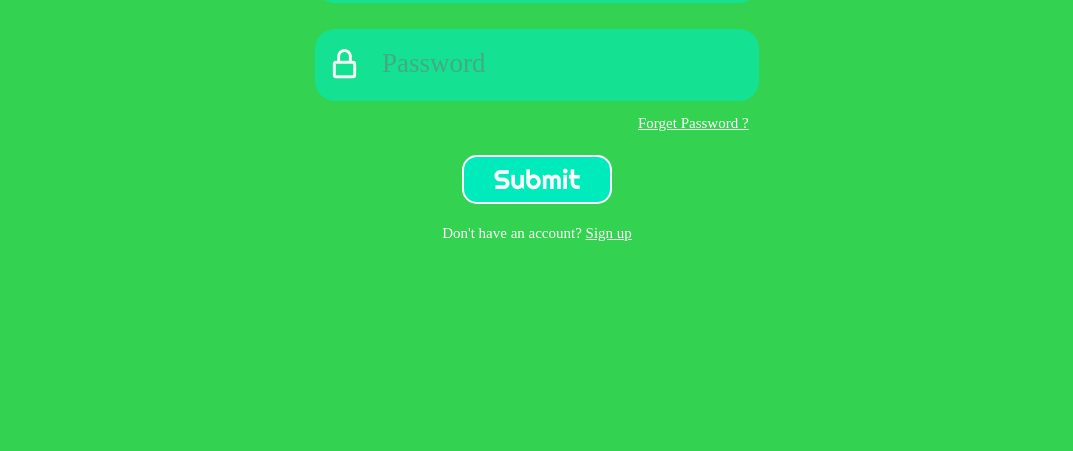
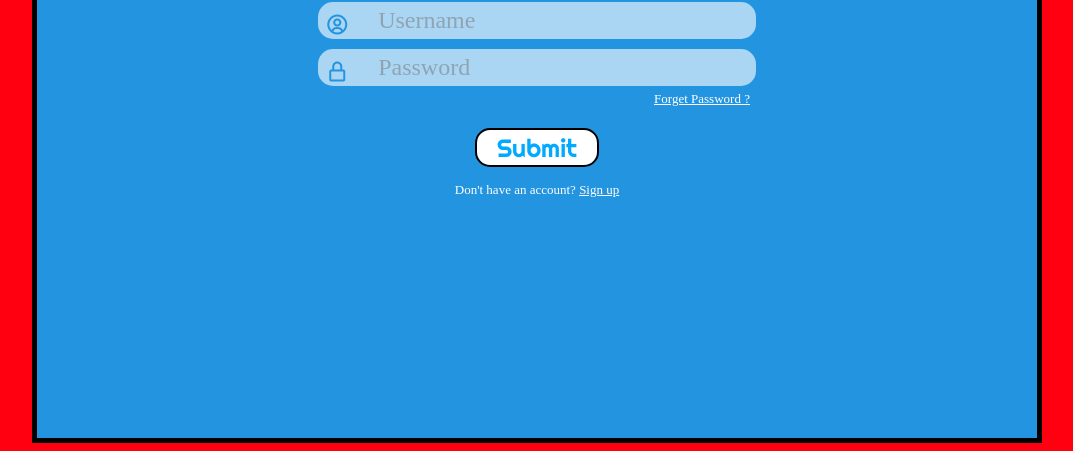
Before and after one commit to Amine-Nova/LoginP, a plain HTML site: page index.html in a window 1280 px wide. Shown: the part 485-936 px from the top of the page, without its empty margins (103-1176 px from the left). Before the commit the page ends 816 px from the top, so only its background shows below. Drawn offline with nearby package versions, Linux system fonts and the light colour scheme.

Commit message:
flex box imple

```diff
--- a/index.html
+++ b/index.html
@@ -9,23 +9,28 @@
     <title>Website</title>
 </head>
 <body>
-    <p class="Name">Login</p>
-    <div>
-        <input class="user" type="text" placeholder="Username">
-        <div>
+    <div class="border">
+        <form class="all" action="">
+            <h2 class="login">Login</h2>
+            <div class="input">
+                <div class="user">
                     <i class='bx bx-user-circle ui'></i>
+                    <input type="text" placeholder="Username">
                 </div>
+                <div class="pass">
+                    <i class='bx bx-lock-alt up' ></i>
+                    <input type="password" placeholder="Password">
+                </div>
+                <a class="fp" href="#">Forget Password ?</a>
             </div>
             <div>
-        <input class="pass" type="password" placeholder="Password">
-        <div>
-        <a class="fp" href="#">Forget Password ?</a>
-        <i class='bx bx-lock-alt up' ></i>
-        </div>
-    </div>
                 <button class="btn">Submit</button>
                 <div class="bottom-text">
                     Don't have an account? <a class="sign" href="#">Sign up</a>
             </div>
+        </form>
+    </div>
+
 </body>
+
 </html>
--- a/style.css
+++ b/style.css
@@ -1,105 +1,151 @@
 body
 {
-    min-height: 800px;
-    background-color: rgb(51, 210, 80, 1);
+    background-color: rgb(255, 0, 17);
+    min-width: 1000px;
     display: flex;
-    flex-direction: column;
     justify-content: center;
     align-items: center;
 }
-.Name
+
+.border
 {
-    color:rgb(0, 235, 188, 1);
+    width: 50%;
+    min-width: 1000px;
+    min-height: 800px;
+    height: 80vh;
+    border: 5px solid rgb(0, 0, 0);
+    display: flex;
+    background-color: rgb(35, 148, 224);
+    justify-content: center;
+    align-items: center;
+    margin-top: 110px;
+}
+.all
+{
+    display: flex;
+    flex-direction: column;
+    align-items: center;
+    gap: 1rem;
+    width: 75%;
+    min-width: 500px;
+    height: 40vh;
+    padding: 1rem;
+}
+.login
+{
+    margin: 0;
+    color:rgb(255, 255, 255);
     font-family: "Righteous", "Comic Sans";
+    text-align: center;
+    width: 100%;
+    height: 6vh;
     font-size: 85px;
-    font-weight: 400;
-    margin: 40px
+    padding-bottom: 50px;
 }
 
-.user, .pass {
-    background-color: rgba(0, 235, 188, 0.6);
-    width: 440px;
-    height: 70px;
+.input
+{
+    width: 515px;
+    height: 15vh;
+    display: flex;
+    flex-direction: column;
+    align-items: center;
+    justify-content: center;
+}
+.user, .pass
+{
+    display: flex;
+    border: none;
+    background-color: rgba(255, 255, 255, 0.612);
+    border-radius: 15px;
+    width: 85%;
+    height: 31%;
+    margin: 5px;
+}
+
+.user input
+{
+    font-family: "Inika", "Comic Sans";
+    opacity: 0.5;
+    font-size: 24px;
+    width: 100%;
+    padding-left: 60px;
     border-radius: 20px;
     border: none;
-    margin: 13px;
-    /* color: rgb(252, 252, 252); */
-    text-indent: 65px;
+    background: none;
+    outline: none;
 }
 
-input {
-    font-size: 20px;
-    color: rgb(255, 255, 255);
-
+.pass input
+{
+    font-family: "Inika", "Comic Sans";
+    opacity: 0.5;
+    font-size: 24px;
+    width: 100%;
+    padding-left: 60px;
+    border-radius: 20px;
+    border: none;
+    background: none;
+    outline: none;
 }
 
+.pass::placeholder, .user::placeholder
+{
+    font-size: 26px;
+    font-family: "Inika", "Comic Sans";
+    opacity: 0.5;
+}
 .ui
 {
-    color: rgb(252, 252, 252);
-    font-size: 35px;
     position: absolute;
-    margin-left: 25px;
-    top: 435px;
-
+    margin-top: 11px;
+    margin-left: 7px;
+    color: rgb(35, 148, 224);
+    font-size: 3vh;
 }
-
 .up
 {
-    color: rgb(252, 252, 252);
-    font-size: 35px;
     position: absolute;
-    margin-left: 25px;
-    top: 531px;
+    margin-top: 11px;
+    margin-left: 7px;
+    color: rgb(35, 148, 224);
+    font-size: 3vh;
 }
-
-::placeholder {
-    opacity: 0.5;
-    font-size: 27px;
-    font-family: "Inika", "Comic Sans";
+.fp
+{
+    color: rgb(255, 255, 255);
+    position: flex;
+    margin-left: 330px;
+    font-size: 13px;
 }
 
 .btn
 {
-    background-color: rgb(0, 235, 188, 1);
-    color: rgb(252, 252, 252);
+    background-color: rgb(255, 255, 255);
+    color: rgb(0, 170, 255);
+    display: block;
+    margin: 0 auto;
     font-family: "Righteous", "Comic Sans";
     cursor: pointer;
-    position: absolute;
     border-radius: 15px;
-    border-color: rgb(255, 255, 255);
     border-style: solid;
-    margin: 20px;
-    width: 150px;
-    height: 35px;
-    font-size: 27px;
-    padding-top: 5px;
-    padding-bottom: 40px;
-    top: 620px;
+    font-size: 25px;
+    padding : 2px 20px
 }
+
 .btn:active
 {
-    background-color: aqua;
-    transform: translateY(4px);
+    background-color: rgba(0, 41, 248, 0.671);
+    transform: translateY(3px);
 }
-
 .bottom-text
 {
-    color: rgb(252, 252, 252);
-    font-size: 15px;
-    position: absolute;
-    top: 710px;
+    font-size: 13px;
+    margin-top: 15px;
+    color: rgb(255, 255, 255);
 }
 .sign
 {
-    color: rgb(252, 252, 252);
-
+    color: rgb(255, 255, 255);
+    font-size: 13px;
 }
-.fp
-{
-    color: rgb(252, 252, 252);
-    font-size: 15px;
-    position: absolute;
-    top: 600px;
-    margin-left: 336px;
-
-}
```
Lines whose indentation alone changed are shown as unchanged.
